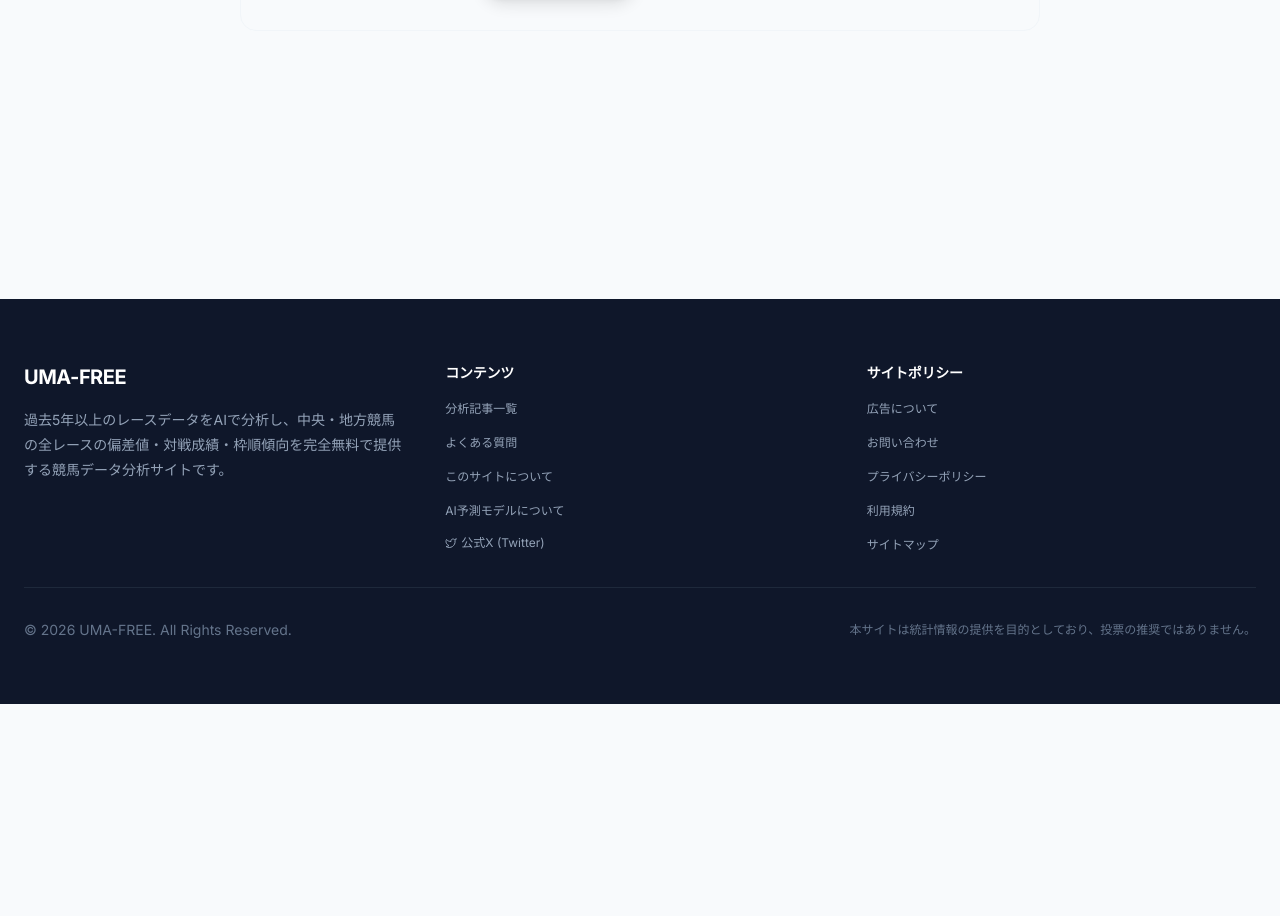
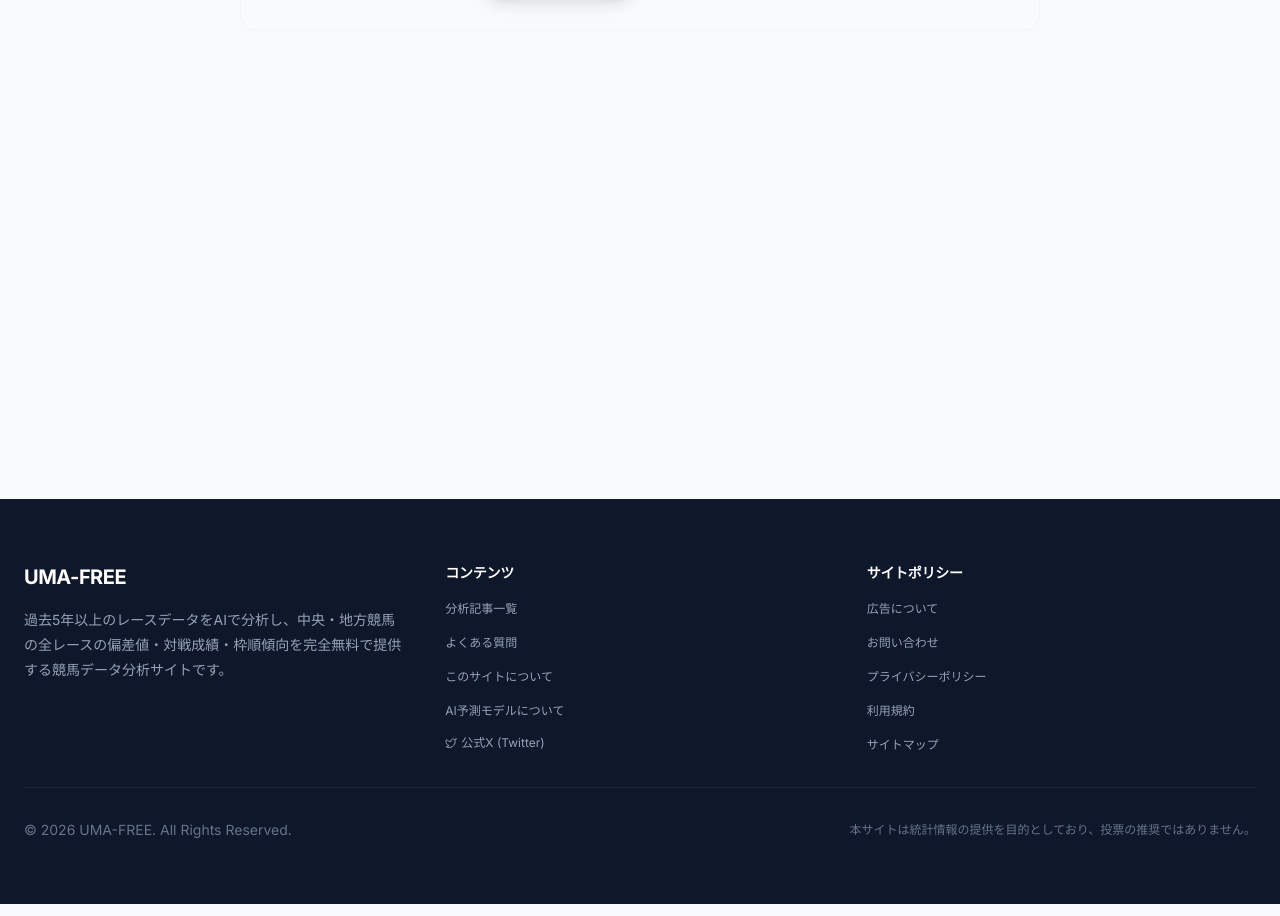
Before and after one commit to umazkym/keiba_site_v1, a Next.js app in the folder frontend/: page /faq in a window 1280 px wide. Shown: the part 4004-4920 px from the top of the page. Before the commit the page ends 4772 px from the top, so only its background shows below. Built offline with nearby package versions, Linux system fonts and the light colour scheme; no server answers.

Commit message:
no message

```diff
--- a/frontend/app/about-ai/page.tsx
+++ b/frontend/app/about-ai/page.tsx
@@ -1,6 +1,7 @@
 import { Metadata } from 'next';
 import Link from 'next/link';
 import { Breadcrumb } from '@/components/Breadcrumb';
+import { AdUnit } from '@/components/AdUnit';
 
 export const metadata: Metadata = {
     title: 'UMA-FREEのAI競馬予測モデルとデータサイエンス',
@@ -114,6 +115,9 @@ export default function AboutAiPage() {
                             </div>
                         </section>
 
+                        {/* 広告: 特徴量セクション後（コンテンツ中間のインプレッション） */}
+                        <AdUnit slot="8529703346" placement="inline" />
+
                         {/* バックテスト */}
                         <section className={sectionClass}>
                             <h2 className={sectionTitleClass}>{aiContent.backtest.title}</h2>
@@ -144,6 +148,10 @@ export default function AboutAiPage() {
                             </div>
                         </section>
 
+
+                        {/* 広告: 限界と課題セクション後（読了直後のインプレッション） */}
+                        <AdUnit slot="1489598374" placement="inline" />
+
                         {/* 関連リンク */}
                         <section className={sectionClass}>
                             <h2 className={sectionTitleClass}>関連ページ</h2>
--- a/frontend/app/globals.css
+++ b/frontend/app/globals.css
@@ -285,20 +285,26 @@ td.no-match {
 /* ---------- 広告収益最大化のためのスタイル ---------- */
 .ad-highlight {
     position: relative;
-    padding: 0.75rem;
+    padding: 0.5rem 0.25rem;
     overflow: hidden;
-    /* AdSense審査・配信準備期間中に空枠が目立つのを防ぐため背景と枠線を削除 */
+    /* 広告クリック誤タップ防止のため余白を最小限に */
 }
 
 /* 広告ユニットコンテナ: CLS防止のためmin-height予約 */
 .ad-unit-container {
     contain: layout;
     content-visibility: auto;
+    transition: max-height 0.3s ease-out, opacity 0.3s ease-out, margin 0.3s ease-out;
 }
 
-/* 広告が「未配信（unfilled）」としてマークされた場合は枠自体を非表示にして不自然な空白を防ぐ */
+/* 広告が「未配信（unfilled）」としてマークされた場合はスムーズに折りたたむ */
 .ad-unit-container:has(ins[data-ad-status="unfilled"]) {
-    display: none !important;
+    max-height: 0 !important;
+    min-height: 0 !important;
+    overflow: hidden;
+    opacity: 0;
+    margin: 0 !important;
+    padding: 0 !important;
 }
 
 /* Google Auto Adsのアンカー広告用: コンテンツが隠れないようbottomパディング */
--- a/frontend/app/layout.tsx
+++ b/frontend/app/layout.tsx
@@ -9,6 +9,7 @@ import { CookieConsent } from "@/components/CookieConsent";
 
 import { Suspense } from "react";
 import { GlobalAdManager } from "@/components/GlobalAdManager";
+import { FooterAd } from "@/components/FooterAd";
 
 const inter = Inter({
     subsets: ["latin"],
@@ -112,6 +113,10 @@ export default function RootLayout({
                 <main className="w-full max-w-[1600px] mx-auto p-3 sm:p-4 md:p-6 min-h-screen">
                     {children}
                 </main>
+                {/* フッター直前の全ページ共通広告（ポリシー系ページでは非表示） */}
+                <Suspense fallback={null}>
+                    <FooterAd />
+                </Suspense>
                 <Footer />
                 <CookieConsent />
                 <GoogleAnalytics gaId={process.env.NEXT_PUBLIC_GA_ID || ""} />
--- a/frontend/components/AdUnit.tsx
+++ b/frontend/components/AdUnit.tsx
@@ -1,5 +1,6 @@
 'use client';
 
+import { useRef, useState, useEffect } from 'react';
 import { Adsense } from './Adsense';
 
 /**
@@ -29,6 +30,9 @@ const AD_CLIENT = 'ca-pub-4411270831448240';
  * CLS（Cumulative Layout Shift）防止のためmin-heightを予約。
  * 配置タイプに応じた最適なサイズとスタイルを自動適用。
  * 開発環境ではプレースホルダーを表示。
+ *
+ * 広告がロードされるまでラベルは非表示にし、
+ * unfilled時にはコンテナごと折りたたまれる（CSS側で制御）。
  */
 export const AdUnit = ({
     slot,
@@ -36,6 +40,36 @@ export const AdUnit = ({
     className = '',
     label = 'スポンサーリンク',
 }: AdUnitProps) => {
+    const containerRef = useRef<HTMLDivElement>(null);
+    const [adLoaded, setAdLoaded] = useState(false);
+
+    // MutationObserverで広告のロード完了を検知
+    useEffect(() => {
+        const container = containerRef.current;
+        if (!container) return;
+
+        const observer = new MutationObserver(() => {
+            // ins要素にdata-ad-statusが設定されたらロード完了とみなす
+            const ins = container.querySelector('ins.adsbygoogle');
+            if (ins) {
+                const status = ins.getAttribute('data-ad-status');
+                if (status === 'filled') {
+                    setAdLoaded(true);
+                    observer.disconnect();
+                }
+            }
+        });
+
+        observer.observe(container, {
+            childList: true,
+            subtree: true,
+            attributes: true,
+            attributeFilter: ['data-ad-status'],
+        });
+
+        return () => observer.disconnect();
+    }, []);
+
     // 配置タイプに応じたスタイル設定
     const placementStyles: Record<AdPlacement, {
         containerClass: string;
@@ -63,11 +97,13 @@ export const AdUnit = ({
 
     return (
         <div
+            ref={containerRef}
             className={`ad-unit-container ${config.containerClass} ${className}`}
             style={{ minHeight: config.minHeight }}
         >
             <div className="ad-highlight">
-                {label && (
+                {/* 広告がロードされた場合のみラベルを表示 */}
+                {label && adLoaded && (
                     <div className="text-[10px] text-gray-400 text-center mb-1 tracking-wider select-none">
                         {label}
                     </div>
--- a/frontend/components/Adsense.tsx
+++ b/frontend/components/Adsense.tsx
@@ -87,7 +87,7 @@ export const Adsense = ({ client, slot, className, style, isResponsive = true }:
         }
       },
       {
-        rootMargin: '0px',
+        rootMargin: '200px',
         threshold: 0.1, // 要素が10%見えたらトリガー
       }
     );
--- /dev/null
+++ b/frontend/components/FooterAd.tsx
@@ -0,0 +1,39 @@
+'use client';
+
+import { usePathname } from 'next/navigation';
+import { AdUnit } from './AdUnit';
+
+/**
+ * フッター直前の全ページ共通広告
+ *
+ * ページ最下部までスクロールしたユーザーに追加インプレッションを提供。
+ * ポリシー系ページ（/about, /contact, /privacy）では非表示。
+ */
+export const FooterAd = () => {
+    try {
+        const pathname = usePathname();
+
+        // 広告を表示しないページ（ポリシー系・個人情報系）
+        const noAdPages = [
+            '/about',
+            '/contact',
+            '/privacy',
+        ];
+
+        const shouldShow = !noAdPages.some(path => pathname === path);
+
+        if (!shouldShow) return null;
+
+        return (
+            <div className="w-full max-w-[1600px] mx-auto px-3 sm:px-4 md:px-6 pb-4">
+                <AdUnit
+                    slot="9407670747"
+                    placement="banner"
+                    label="スポンサーリンク"
+                />
+            </div>
+        );
+    } catch {
+        return null;
+    }
+};
--- a/frontend/components/GlobalAdManager.tsx
+++ b/frontend/components/GlobalAdManager.tsx
@@ -39,7 +39,9 @@ export const GlobalAdManager = () => {
         // コンテンツが長いページ（レース詳細・記事詳細）で特に効果的
         const showStickyAd = pathname.startsWith('/races/') ||
             pathname.startsWith('/articles/') ||
-            pathname === '/faq';
+            pathname === '/faq' ||
+            pathname === '/' ||
+            pathname === '/about-ai';
 
         return (
             <>
--- a/frontend/components/RaceTabs.tsx
+++ b/frontend/components/RaceTabs.tsx
@@ -11,7 +11,7 @@ import { StartPositionChart } from './StartPositionChart';
 import { MatchupTable } from './MatchupTable';
 import { HorseNumberAdvantageChart } from './HorseNumberAdvantageChart';
 import { SparklesIcon, FlagIcon, UsersIcon, ChartBarIcon } from './Icons';
-import { Adsense } from './Adsense';
+import { AdUnit } from './AdUnit';
 import { RelatedRaces } from './RelatedRaces';
 import { DataExplanationPanel } from './DataExplanationPanel';
 import { DynamicRelatedArticles } from './DynamicRelatedArticles';
@@ -119,10 +119,7 @@ const VenuePanel = memo(({ venue, articlesMeta, initialRaceNumber }: { venue: Ve
 
                     {/* 広告: AI分析テーブル直後（最高エンゲージメント位置） */}
                     {shouldShowAd && (
-                        <div className="my-4 p-2 bg-gray-50 rounded-lg border border-gray-200">
-                            <div className="text-[10px] text-gray-400 text-center mb-1 tracking-wider select-none">スポンサーリンク</div>
-                            <Adsense client="ca-pub-4411270831448240" slot="8529703346" style={{ minHeight: '100px' }} />
-                        </div>
+                        <AdUnit slot="8529703346" placement="inline" />
                     )}
 
                     {/* 脚質パターン予測 */}
@@ -174,10 +171,7 @@ const VenuePanel = memo(({ venue, articlesMeta, initialRaceNumber }: { venue: Ve
                     <DataExplanationPanel showAdvanced={true} />
 
                     {shouldShowAd && (
-                        <div className="my-4 p-2 bg-gray-50 rounded-lg border border-gray-200">
-                            <div className="text-xs text-gray-500 text-center mb-1">スポンサーリンク</div>
-                            <Adsense client="ca-pub-4411270831448240" slot="1489598374" style={{ minHeight: '90px' }} />
-                        </div>
+                        <AdUnit slot="1489598374" placement="inline" />
                     )}
 
                     <RelatedRaces currentRace={activeRace} currentDate={activeRace.race_date.toString()} />
@@ -190,10 +184,7 @@ const VenuePanel = memo(({ venue, articlesMeta, initialRaceNumber }: { venue: Ve
                     />
 
                     {shouldShowAd && activeRace.predictions.length >= 10 && (
-                        <div className="my-4 p-2 bg-gray-50 rounded-lg border border-gray-200">
-                            <div className="text-xs text-gray-500 text-center mb-1">スポンサーリンク</div>
-                            <Adsense client="ca-pub-4411270831448240" slot="8529703346" style={{ minHeight: '120px' }} />
-                        </div>
+                        <AdUnit slot="8529703346" placement="inline" />
                     )}
                 </div>
             )}
```
Also changed, not shown: frontend/app/articles/[slug]/page.tsx (+48 -4 lines).
